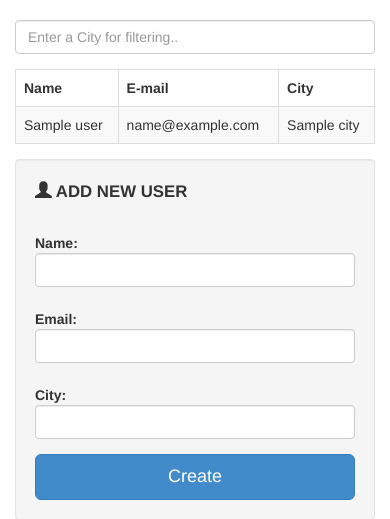
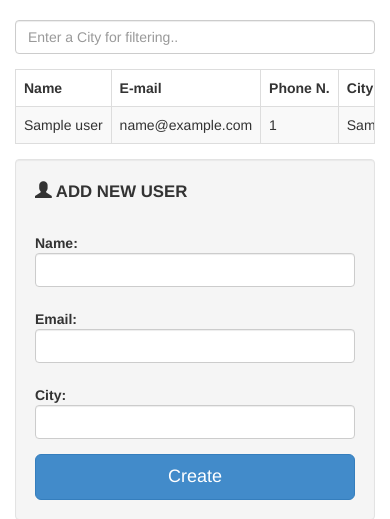
Before and after one commit to appivia/test-project-php, a PHP site: template views/index.php in a window 390 px wide. Shown: the part 139-658 px from the top of the page. Run offline with PHP 8.4, Linux system fonts and the light colour scheme; the template is opened without the code that fills it: most values are stand-ins (such as "Sample title", 1, 10 or a date in 2020); some libraries are stand-ins or nearby versions.

Commit message:
Added phone number field to users list table in index view.

```diff
--- a/views/index.php
+++ b/views/index.php
@@ -13,13 +13,15 @@
               <input type="text" class="form-control" placeholder="Enter a City for filtering..">
         </div>
     </div>
+
     <div class="table-responsive">
     <table class="table table-striped table-hover table-bordered">
         <thead>
             <tr>
                 <th>Name</th>
                 <th>E-mail</th>
-                <th>City</th>
+                <th>Phone N.</th>
+                <th class="city">City</th>
             </tr>
         </thead>
         <tbody>
@@ -27,6 +29,7 @@
             <tr>
                 <td><?= $user->getName() ?></td>
                 <td><?= $user->getEmail() ?></td>
+                <td><?= $user->getPhoneNumber() ?></td>
                 <td><?= $user->getCity() ?></td>
             </tr>
             <?php endforeach ?>
```
